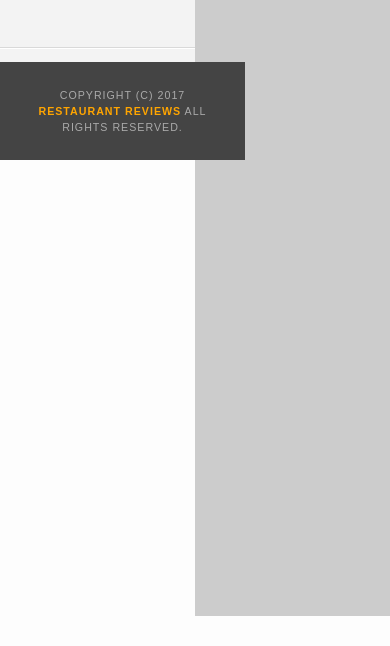
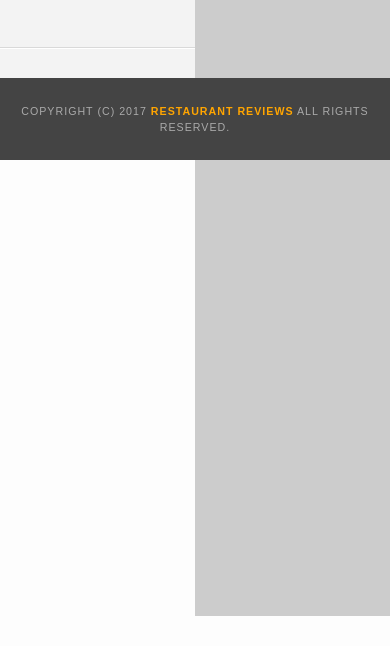
Before and after one commit to chiragramani/RestaurantReviews, a plain HTML site: page restaurant.html in a window 390 px wide. Shown: the part 198-844 px from the top of the page. Drawn offline with nearby package versions, Linux system fonts and the light colour scheme.

Commit message:
Made footer responsive for both home and restaurants page..

```diff
--- a/css/styles.css
+++ b/css/styles.css
@@ -45,7 +45,8 @@ article, aside, canvas, details, figcaption, figure, footer, header, hgroup, men
   color: #aaa;
   font-size: 8pt;
   letter-spacing: 1px;
-  padding: 25px;
+  width: 100%;
+  padding: 25px 0px;
   text-align: center;
   text-transform: uppercase;
 }
@@ -214,7 +215,7 @@ nav h1 a {
 .inside #footer {
   bottom: 0;
   position: absolute;
-  width: 50%;
+  width: 100%;
 }
 #restaurant-name {
   color: #f18200;
```
